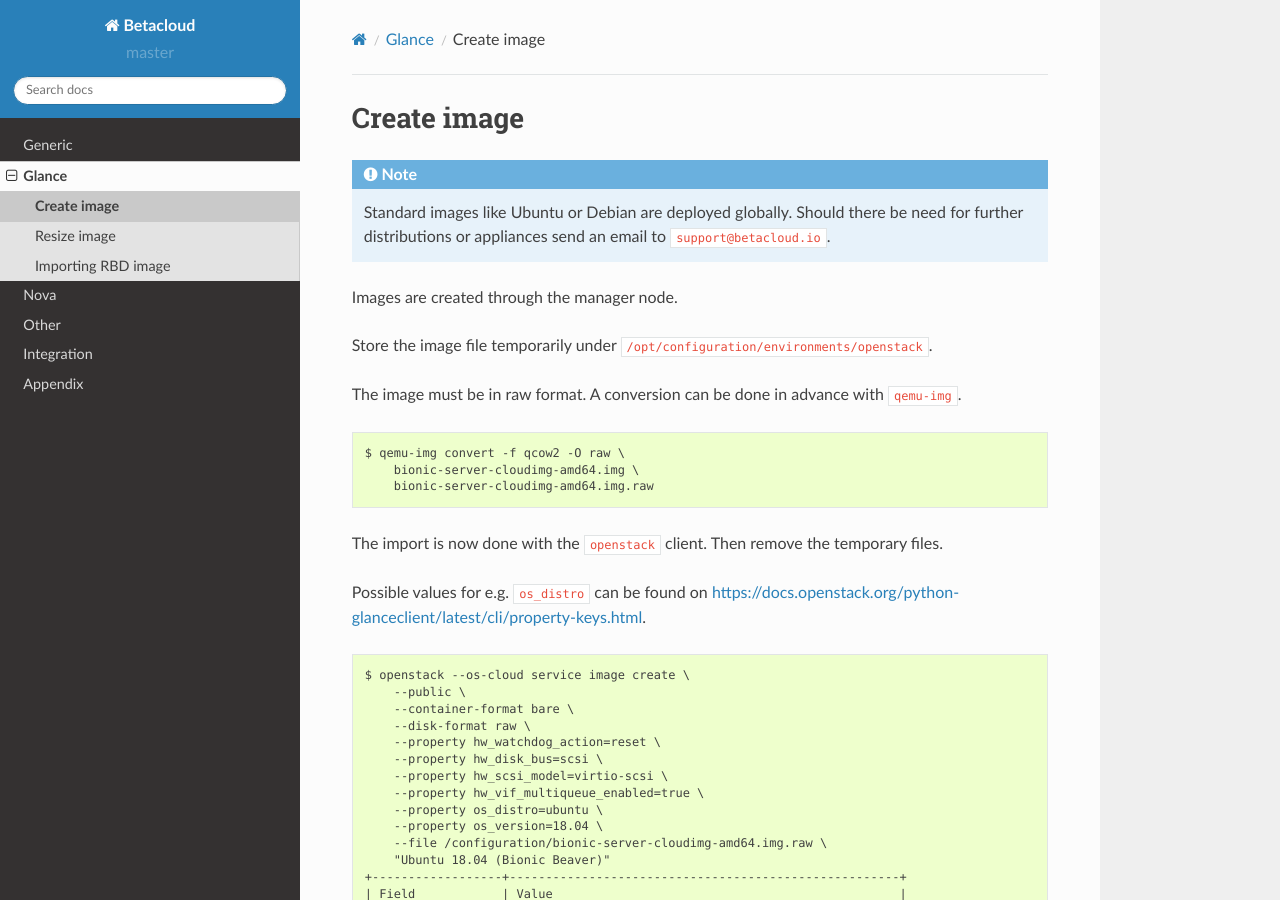
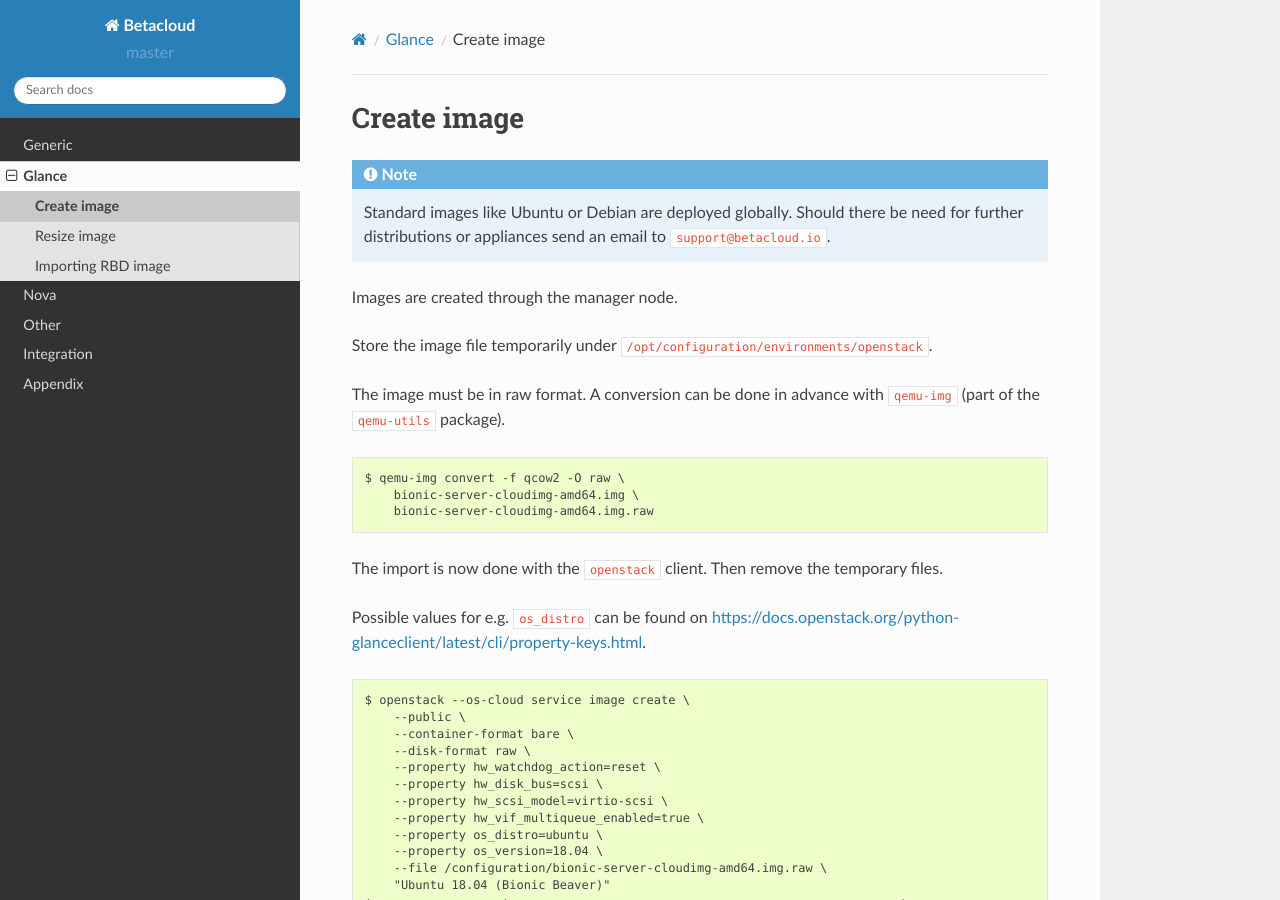
Before and after one commit to betacloud/documentation, a Sphinx documentation site: the page built from source/glance/create-image.rst, in a window 1280 px wide and 900 px high. Built offline with Sphinx 7.4.7 and the Read the Docs theme 2.0.0, drawn with Linux system fonts in a browser that asks for light colours; pages that are not in the unit, such as notebooks, are missing from menus.

Commit message:
Add qemu-utils package

```diff
--- a/source/glance/create-image.rst
+++ b/source/glance/create-image.rst
@@ -10,7 +10,7 @@
 
 Store the image file temporarily under ``/opt/configuration/environments/openstack``.
 
-The image must be in raw format. A conversion can be done in advance with ``qemu-img``.
+The image must be in raw format. A conversion can be done in advance with ``qemu-img`` (part of the ``qemu-utils`` package).
 
 .. code-block:: none
 
```
